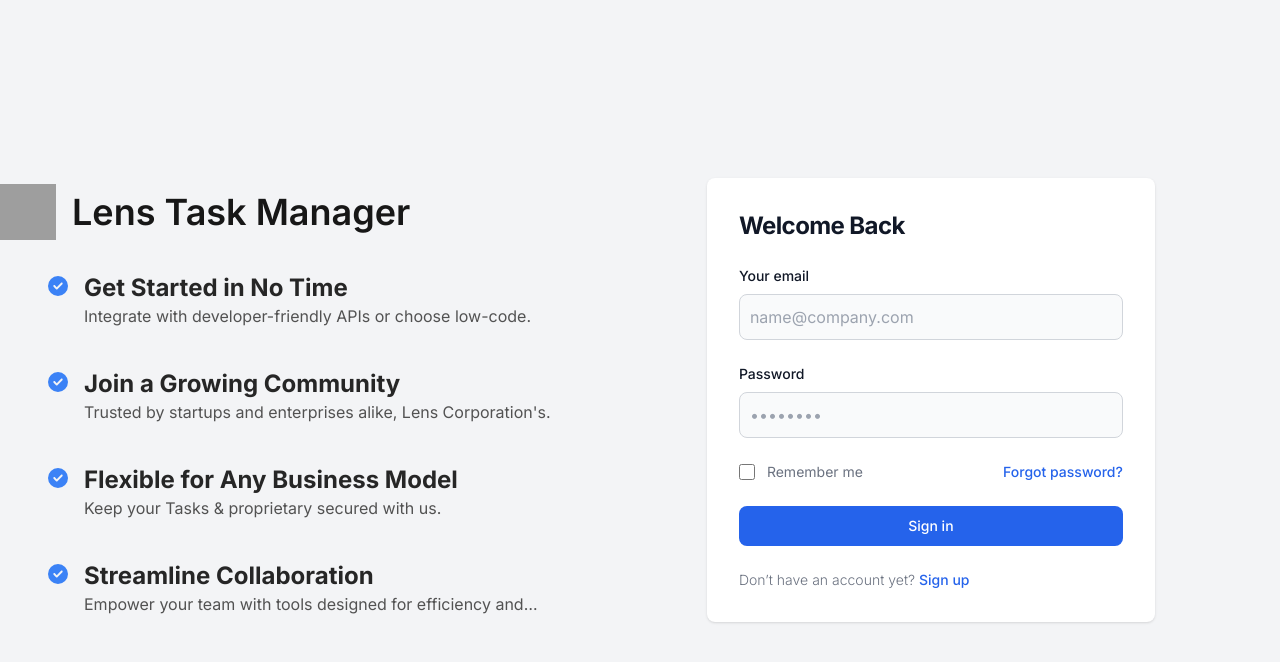
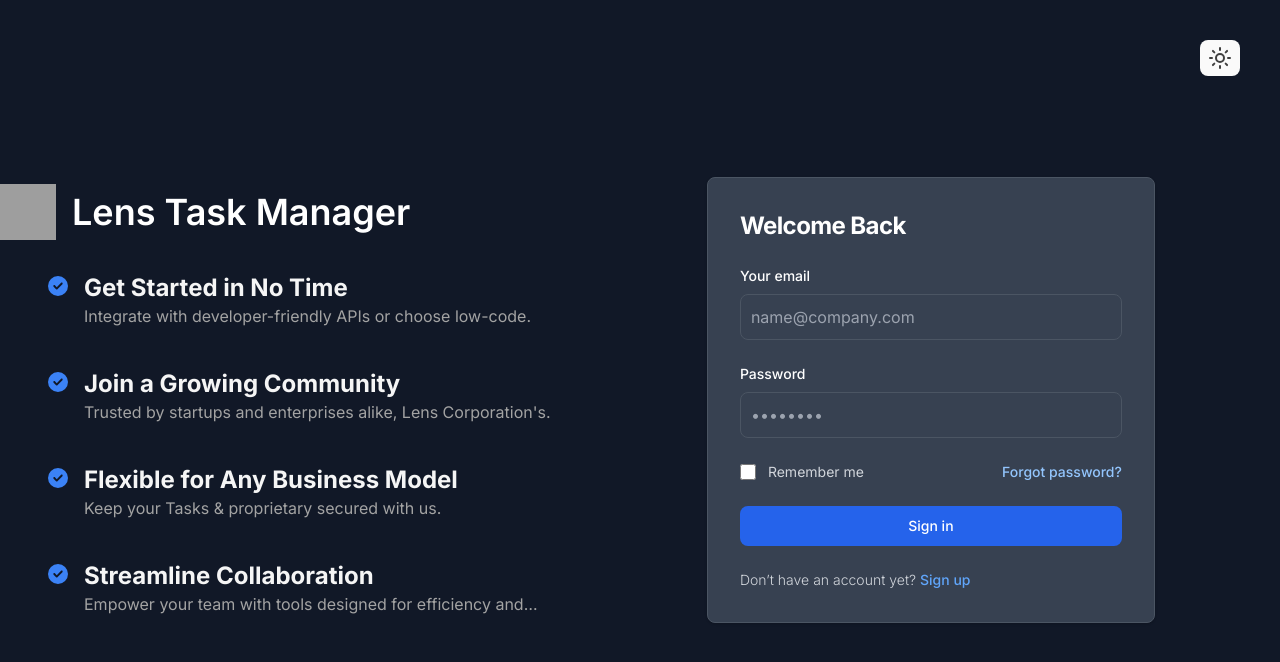
Before and after one commit to Deepanshu-cell/lesn-task-app, a Next.js app: page / in a window 1280 px wide. Shown: the top 662 px of the page. Built offline with nearby package versions, Linux system fonts and the light colour scheme; grey boxes are pictures that could not be loaded.

Commit message:
worked on navbar dark mode

```diff
--- a/src/app/layout.js
+++ b/src/app/layout.js
@@ -11,8 +11,8 @@ export const metadata = {
 
 export default function RootLayout({ children }) {
   return (
-    <html lang="en">
-      <body className={cn('bg-gray-100 dark:bg-gray-600', inter.className)}>{children}</body>
+    <html lang="en" className="dark">
+      <body className={cn('bg-neutral-100 dark:bg-gray-900', inter.className)}>{children}</body>
     </html>
   );
 }
--- a/src/components/layout/Navbar.jsx
+++ b/src/components/layout/Navbar.jsx
@@ -10,7 +10,7 @@ const Navbar = () => {
   const router = useRouter();
 
   return (
-    <div className="fixed z-50 w-full h-16 max-w-lg -translate-x-1/2 bg-blue-100 border border-gray-200 rounded-full bottom-4 left-1/2 dark:bg-gray-700 dark:border-gray-600">
+    <div className="fixed z-50 w-full h-16 max-w-lg -translate-x-1/2 bg-blue-100 border border-gray-200 rounded-full bottom-4 left-1/2 dark:bg-gray-600 dark:border-gray-500">
       <div className="grid h-full max-w-lg grid-cols-5 mx-auto">
         {/* Home */}
         <Link
@@ -19,7 +19,11 @@ const Navbar = () => {
           type="button"
           className="inline-flex flex-col items-center justify-center px-5 rounded-s-full hover:bg-gray-50 dark:hover:bg-gray-800 group"
         >
-          <IoIosHome size={22} className="text-blue-600" title="Home" />
+          <IoIosHome
+            size={28}
+            className="text-blue-600 dark:text-blue-300"
+            title="Home"
+          />
           <span className="sr-only">Home</span>
         </Link>
         <div
@@ -39,8 +43,8 @@ const Navbar = () => {
           className="inline-flex flex-col items-center justify-center px-5 hover:bg-gray-50 dark:hover:bg-gray-800 group"
         >
           <MdDashboardCustomize
-            size={22}
-            className="text-green-600"
+            size={28}
+            className="text-green-600 dark:text-green-400"
             title="Dashboard"
           />
           <span className="sr-only">Wallet</span>
@@ -60,7 +64,7 @@ const Navbar = () => {
             onClick={() => router.push("/task/add")}
             data-tooltip-target="tooltip-new"
             type="button"
-            className="inline-flex items-center justify-center w-10 h-10 font-medium bg-blue-600 rounded-full hover:bg-blue-700 group focus:ring-4 focus:ring-blue-300 focus:outline-none dark:focus:ring-blue-800"
+            className="inline-flex items-center justify-center w-16 h-16 font-medium bg-blue-600 dark:hover:bg-blue-600 dark:bg-blue-500 rounded-full hover:bg-blue-700 group focus:ring-4 focus:ring-blue-300 focus:outline-none dark:focus:ring-blue-800"
           >
             <Plus className="text-white" />
             <span className="sr-only">New item</span>
@@ -83,8 +87,8 @@ const Navbar = () => {
           className="inline-flex flex-col items-center justify-center px-5 hover:bg-gray-50 dark:hover:bg-gray-800 group"
         >
           <IoMdSettings
-            size={22}
-            className="text-neutral-600"
+            size={28}
+            className="text-gray-600 dark:text-gray-300"
             title="Dashboard"
           />
           <span className="sr-only">Settings</span>
--- /dev/null
+++ b/src/components/layout/Theme-toggler.jsx
@@ -0,0 +1,18 @@
+import React from "react";
+import { Button } from "../ui/button";
+import { Sun } from "lucide-react";
+
+const ThemeToggler = () => {
+  return (
+    <div className="absolute top-10 right-10">
+      <Button
+        size="sm"
+        className="p-2 rounded-lg focus:outline-none bg-transparent hover:bg-neutral-200"
+      >
+        <Sun className="text-neutral-700" />
+      </Button>
+    </div>
+  );
+};
+
+export default ThemeToggler;
--- /dev/null
+++ b/src/components/layout/theme-selector.jsx
@@ -0,0 +1,29 @@
+import * as React from "react";
+
+import {
+  Select,
+  SelectContent,
+  SelectGroup,
+  SelectItem,
+  SelectLabel,
+  SelectTrigger,
+  SelectValue,
+} from "@/components/ui/select";
+
+export function ThemeSelector() {
+  return (
+    <Select className="">
+      <SelectTrigger className="w-[180px]">
+        <SelectValue placeholder="Select a Theme" />
+      </SelectTrigger>
+      <SelectContent>
+        <SelectGroup defaultValue={"dark"}>
+          <SelectLabel>Theme</SelectLabel>
+          <SelectItem value="light">Light</SelectItem>
+          <SelectItem value="dark">Dark</SelectItem>
+          <SelectItem value="default">System Default</SelectItem>
+        </SelectGroup>
+      </SelectContent>
+    </Select>
+  );
+}
--- a/src/components/login/login-form.jsx
+++ b/src/components/login/login-form.jsx
@@ -6,14 +6,18 @@ const LoginForm = () => {
   const router = useRouter();
 
   return (
-    <section className=" dark:bg-gray-900 w-[48rem]">
+    <section className="w-[48rem]">
       <div className="flex flex-col items-center justify-center px-6 py-8 mx-auto md:h-screen lg:py-0">
-        <div className="w-full bg-white rounded-lg shadow dark:border md:mt-0 sm:max-w-md xl:p-0 dark:bg-gray-800 dark:border-gray-700">
+        <div className="w-full bg-white rounded-lg shadow dark:border md:mt-0 sm:max-w-md xl:p-0 dark:bg-gray-700 dark:border-gray-600">
           <div className="p-6 space-y-4 md:space-y-6 sm:p-8">
             <h1 className="text-xl font-bold leading-tight tracking-tight text-gray-900 md:text-2xl dark:text-white">
               Welcome Back
             </h1>
-            <form className="space-y-4 md:space-y-6" action="#">
+            <form
+              className="space-y-4 md:space-y-6"
+              action="#"
+              onSubmit={(e) => e.preventDefault()}
+            >
               <div>
                 <label
                   for="email"
@@ -53,7 +57,7 @@ const LoginForm = () => {
                       id="remember"
                       aria-describedby="remember"
                       type="checkbox"
-                      className="w-4 h-4 border border-gray-300 rounded bg-gray-50 focus:ring-3 focus:ring-blue-300 dark:bg-gray-700 dark:border-gray-600 dark:focus:ring-blue-600 dark:ring-offset-gray-800"
+                      className="w-4 h-4 border border-gray-300 rounded bg-gray-50 focus:ring-3 focus:ring-blue-300 dark:bg-blue-700 dark:border-blue-600 dark:focus:ring-blue-600 dark:ring-offset-blue-800"
                       required=""
                     />
                   </div>
@@ -68,23 +72,22 @@ const LoginForm = () => {
                 </div>
                 <a
                   href="#"
-                  className="text-sm font-medium text-blue-600 hover:underline dark:text-blue-500"
+                  className="text-sm font-medium text-blue-600 hover:underline dark:text-blue-300"
                 >
                   Forgot password?
                 </a>
               </div>
               <button
                 onClick={() => router.push("/home")}
-                // type="submit"
                 className="w-full text-white bg-blue-600 hover:bg-blue-700 focus:ring-4 focus:outline-none focus:ring-blue-300 font-medium rounded-lg text-sm px-5 py-2.5 text-center dark:bg-blue-600 dark:hover:bg-blue-700 dark:focus:ring-blue-800"
               >
                 Sign in
               </button>
-              <p className="text-sm font-light text-gray-500 dark:text-gray-400">
+              <p className="text-sm font-light text-gray-500 dark:text-gray-300">
                 Don’t have an account yet?{" "}
                 <a
                   href="#"
-                  className="font-medium text-blue-600 hover:underline dark:text-blue-500"
+                  className="font-medium text-blue-600 hover:underline dark:text-blue-400"
                 >
                   Sign up
                 </a>
--- a/src/components/login/login-left-section.jsx
+++ b/src/components/login/login-left-section.jsx
@@ -27,10 +27,10 @@ const LoginLeftSection = () => {
               <FaCircleCheck className="text-blue-500" size={20} />
             </div>
             <div className="grid grid-cols-1">
-              <span className="text-2xl font-bold text-neutral-800 dark:text-neutral-400">
+              <span className="text-2xl font-bold text-neutral-800 dark:text-neutral-100">
                 Get Started in No Time
               </span>
-              <span className="line-clamp-1 text-neutral-600">
+              <span className="line-clamp-1 text-neutral-600 dark:text-neutral-400">
                 Integrate with developer-friendly APIs or choose low-code.
               </span>
             </div>
@@ -40,10 +40,10 @@ const LoginLeftSection = () => {
               <FaCircleCheck className="text-blue-500" size={20} />
             </div>
             <div className="grid grid-cols-1">
-              <span className="text-2xl font-bold text-neutral-800 dark:text-neutral-400">
+              <span className="text-2xl font-bold text-neutral-800 dark:text-neutral-100">
                 Join a Growing Community
               </span>
-              <span className="line-clamp-2 text-neutral-600">
+              <span className="line-clamp-2 text-neutral-600 dark:text-neutral-400">
                 Trusted by startups and enterprises alike, Lens Corporation's.
               </span>
             </div>
@@ -53,10 +53,10 @@ const LoginLeftSection = () => {
               <FaCircleCheck className="text-blue-500" size={20} />
             </div>
             <div className="grid grid-cols-1">
-              <span className="text-2xl font-bold text-neutral-800 dark:text-neutral-400">
+              <span className="text-2xl font-bold text-neutral-800 dark:text-neutral-100">
                 Flexible for Any Business Model
               </span>
-              <span className="line-clamp-1 text-neutral-600">
+              <span className="line-clamp-1 text-neutral-600 dark:text-neutral-400">
                 Keep your Tasks & proprietary secured with us.
               </span>
             </div>
@@ -66,10 +66,10 @@ const LoginLeftSection = () => {
               <FaCircleCheck className="text-blue-500" size={20} />
             </div>
             <div className="grid grid-cols-1">
-              <span className="text-2xl font-bold text-neutral-800 dark:text-neutral-400">
+              <span className="text-2xl font-bold text-neutral-800 dark:text-neutral-100">
                 Streamline Collaboration
               </span>
-              <span className="line-clamp-1 text-neutral-600">
+              <span className="line-clamp-1 text-neutral-600 dark:text-neutral-400">
                 Empower your team with tools designed for efficiency and
                 effective communication.
               </span>
--- a/src/components/login/login-page.jsx
+++ b/src/components/login/login-page.jsx
@@ -1,12 +1,21 @@
 import React from "react";
 import LoginForm from "./login-form";
 import LoginLeftSection from "./login-left-section";
+import ThemeToggler from "../layout/Theme-toggler";
 
 const LoginPage = () => {
   return (
-    <div className="flex items-center justify-center">
-      <LoginLeftSection />
-      <LoginForm />
+    <div className="relative">
+      {/* Theme Selector on top */}
+      <ThemeToggler/>
+
+      <div className="flex items-center justify-center">
+        {/* left section */}
+        <LoginLeftSection />
+
+        {/* Main Login form - right Section */}
+        <LoginForm />
+      </div>
     </div>
   );
 };
```
Also changed, not shown: src/context/theme-context.jsx (added).
